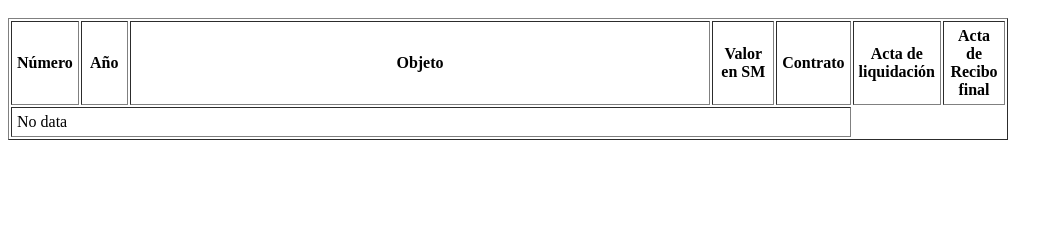
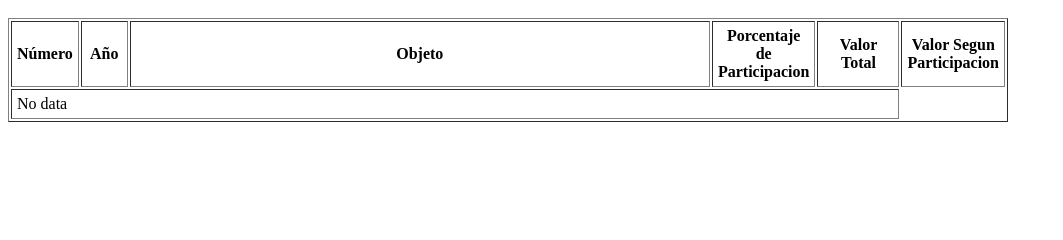
Before and after one commit to davidluna-fn/PageNDAM, a Django app: template templates/invoice.html in a window 1280 px wide. Shown: the part 125-365 px from the top of the page, without its empty margins (0-1063 px from the left). Run offline with Django 3.2, Linux system fonts and the light colour scheme; the template is opened without the code that fills it, so the values that code supplies are empty; parts of the project's set-up code (start-up, migrations or seed data) failed here and were passed over; some libraries are stand-ins or nearby versions.

Commit message:
Cambio titulo tabla en reporte

```diff
--- a/templates/invoice.html
+++ b/templates/invoice.html
@@ -59,10 +59,10 @@
         <th width=50>Número</th>
         <th width=35>Año</th>
         <th>Objeto</th>
-        <th width=50>Valor en SM</th>
-        <th width=55>Contrato</th>
-        <th width=70>Acta de liquidación</th>
-        <th width=50>Acta de Recibo final</th>
+        <!-- <th width=50>Valor en SM</th> -->
+        <th width=55>Porcentaje de Participacion</th>
+        <th width=70>Valor Total</th>
+        <th width=50>Valor Segun Participacion</th>
       </tr>
     </thead>
     <tbody>
@@ -71,7 +71,7 @@
           <td align="center">{{ contrato.numero }}</td>
           <td align="center">{{ contrato.year }}</td>
           <th align="left" valign="middle">{{ contrato.objeto }}</th>
-		      <th align="center">{{ contrato.valor_en_sm}}</th>
+		      <!-- <th align="center">{{ contrato.valor_en_sm}}</th> -->
           <th align="center">
               {% if contrato.contrato == '' %} No {% else %} Si {% endif %}
           </th>
```
